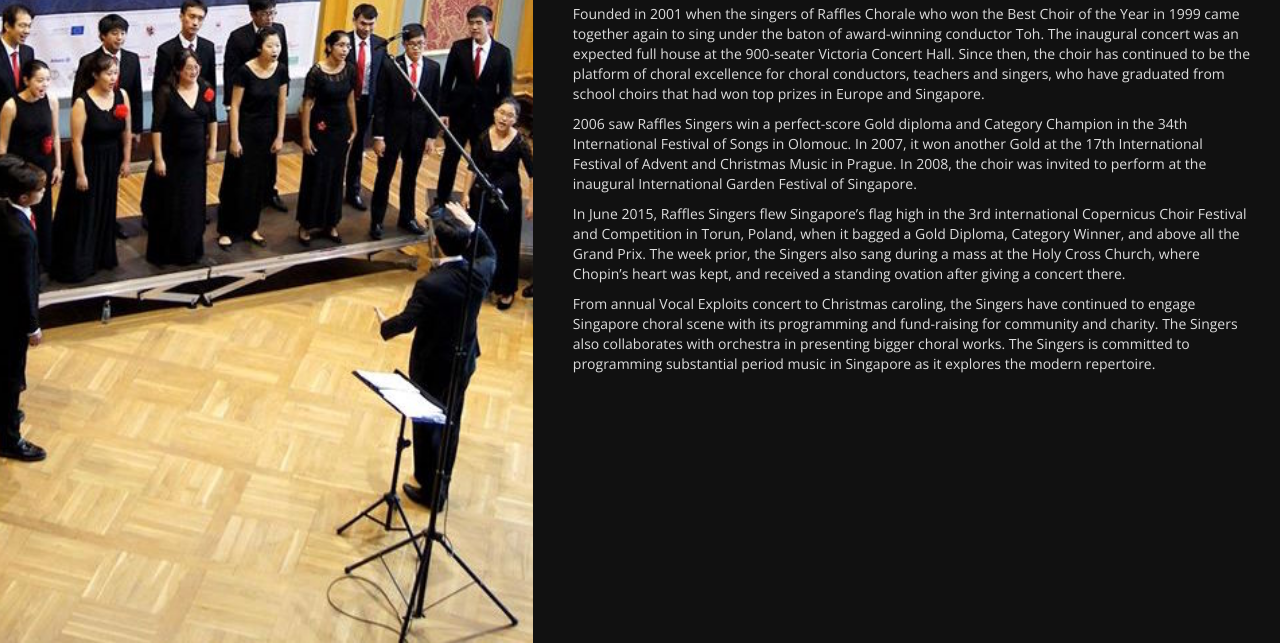
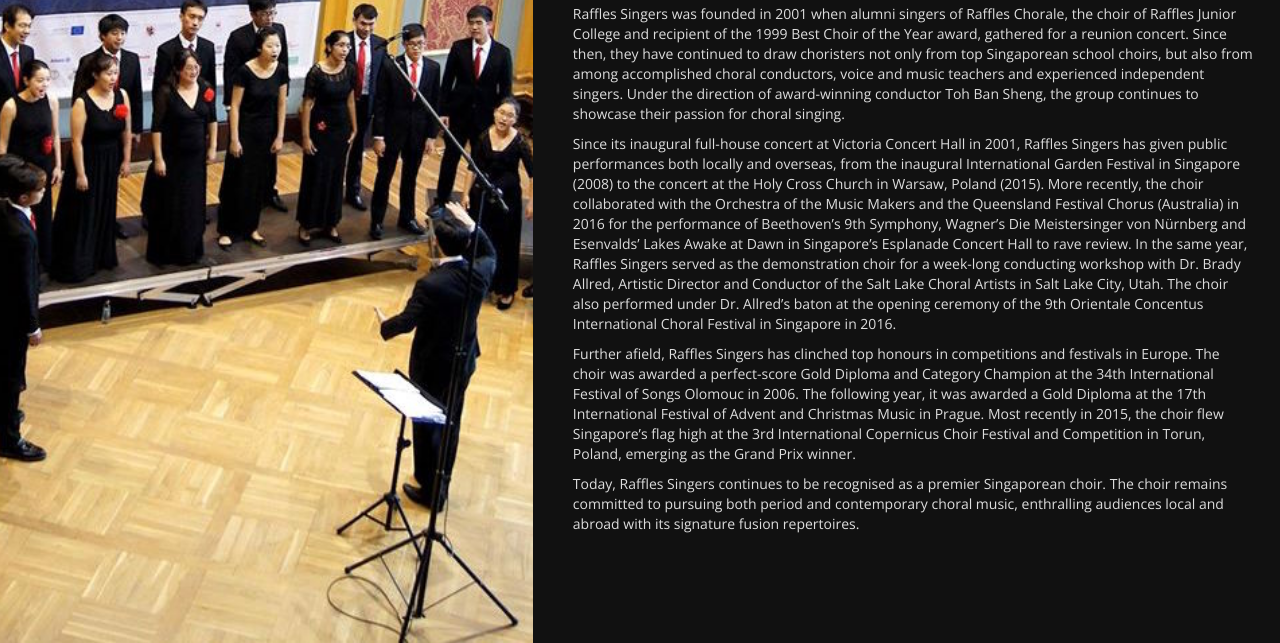
Before and after one commit to geof90/RafflesSingers, a plain HTML site: page about.html in a window 1280 px wide. Shown: the part 157-800 px from the top of the page. Drawn offline with nearby package versions, Linux system fonts and the light colour scheme.

Commit message:
Update about.html

```diff
--- a/about.html
+++ b/about.html
@@ -78,15 +78,10 @@
         </div>
         <div class="homecontent">
           <h2><i class="fa fa-users"></i> About Us</h2>
-
-<p>Founded in 2001 when the singers of Raffles Chorale who won the Best Choir of the Year in 1999 came together again to sing under the baton of award-winning conductor Toh.  The inaugural concert was an expected full house at the 900-seater Victoria Concert Hall.  Since then, the choir has continued to be the platform of choral excellence for choral conductors, teachers and singers, who have graduated from school choirs that had won top prizes in Europe and Singapore.</p>
-
-<p>2006 saw Raffles Singers win a perfect-score Gold diploma and Category Champion in the 34th International Festival of Songs in Olomouc.  In 2007, it won another Gold at the 17th International Festival of Advent and Christmas Music in Prague.   In 2008, the choir was invited to perform at the inaugural International Garden Festival of Singapore.</p>
-
-<p>In June 2015, Raffles Singers flew Singapore’s flag high in the 3rd international Copernicus Choir Festival and Competition in Torun, Poland, when it bagged a Gold Diploma, Category Winner, and above all the Grand Prix.  The week prior, the Singers also sang during a mass at the Holy Cross Church, where Chopin’s heart was kept, and received a standing ovation after giving a concert there.</p>
-
-<p>From annual Vocal Exploits concert to Christmas caroling, the Singers have continued to engage Singapore choral scene with its programming and fund-raising for community and charity.   The Singers also collaborates with orchestra in presenting bigger choral works.  The Singers is committed to programming substantial period music in Singapore as it explores the modern repertoire.</p>
-
+<p>Raffles Singers was founded in 2001 when alumni singers of Raffles Chorale, the choir of Raffles Junior College and recipient of the 1999 Best Choir of the Year award, gathered for a reunion concert. Since then, they have continued to draw choristers not only from top Singaporean school choirs, but also from among accomplished choral conductors, voice and music teachers and experienced independent singers. Under the direction of award-winning conductor Toh Ban Sheng, the group continues to showcase their passion for choral singing.</p>
+<p>Since its inaugural full-house concert at Victoria Concert Hall in 2001, Raffles Singers has given public performances both locally and overseas, from the inaugural International Garden Festival in Singapore (2008) to the concert at the Holy Cross Church in Warsaw, Poland (2015). More recently, the choir collaborated with the Orchestra of the Music Makers and the Queensland Festival Chorus (Australia) in 2016 for the performance of Beethoven’s 9th Symphony, Wagner’s Die Meistersinger von Nürnberg and Esenvalds’ Lakes Awake at Dawn in Singapore’s Esplanade Concert Hall to rave review. In the same year, Raffles Singers served as the demonstration choir for a week-long conducting workshop with Dr. Brady Allred, Artistic Director and Conductor of the Salt Lake Choral Artists in Salt Lake City, Utah. The choir also performed under Dr. Allred’s baton at the opening ceremony of the 9th Orientale Concentus International Choral Festival in Singapore in 2016.</p>
+<p>Further afield, Raffles Singers has clinched top honours in competitions and festivals in Europe. The choir was awarded a perfect-score Gold Diploma and Category Champion at the 34th International Festival of Songs Olomouc in 2006. The following year, it was awarded a Gold Diploma at the 17th International Festival of Advent and Christmas Music in Prague. Most recently in 2015, the choir flew Singapore’s flag high at the 3rd International Copernicus Choir Festival and Competition in Torun, Poland, emerging as the Grand Prix winner.</p>
+<p>Today, Raffles Singers continues to be recognised as a premier Singaporean choir. The choir remains committed to pursuing both period and contemporary choral music, enthralling audiences local and abroad with its signature fusion repertoires.</p>
         </div>
       </div>
     </div>
```
